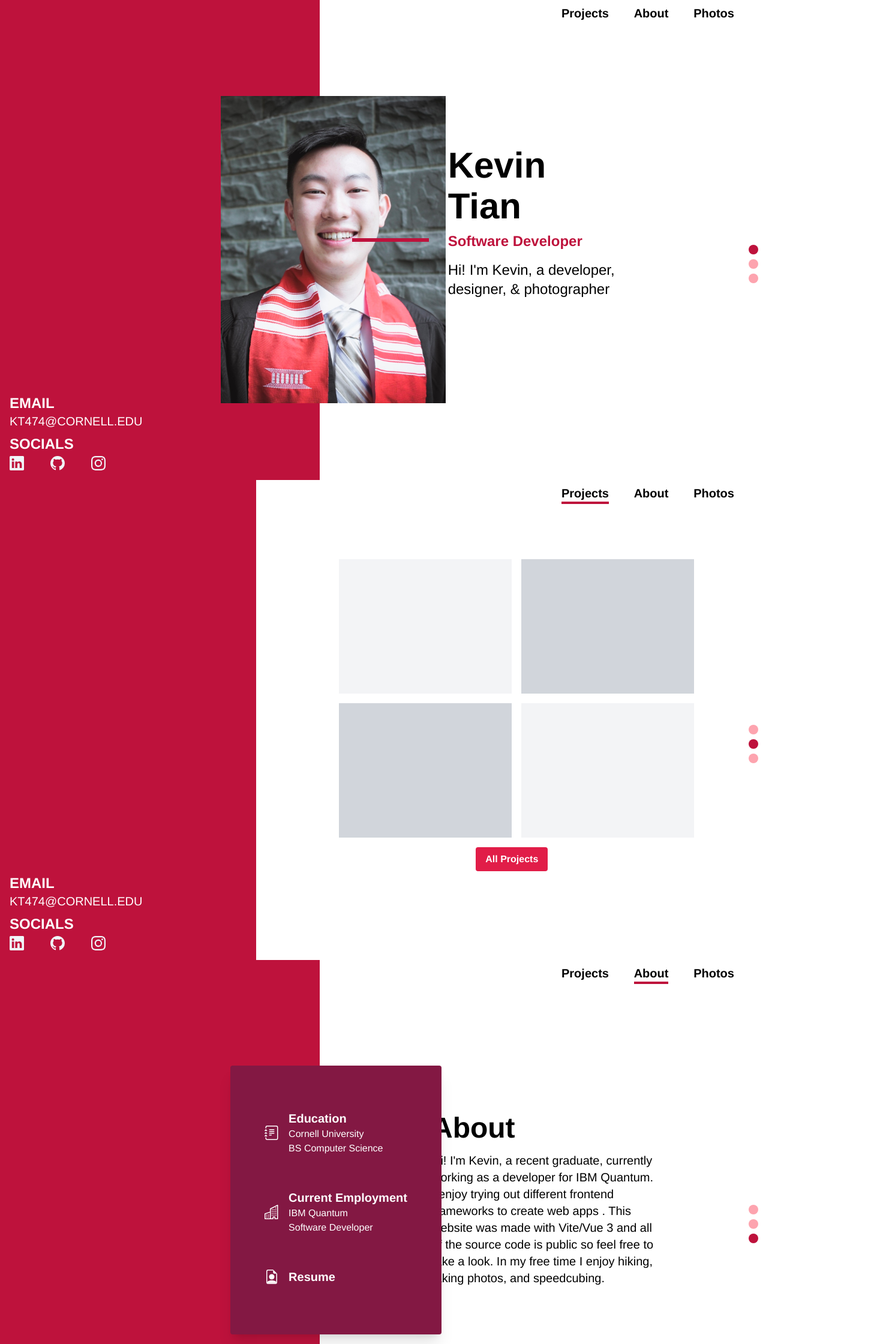
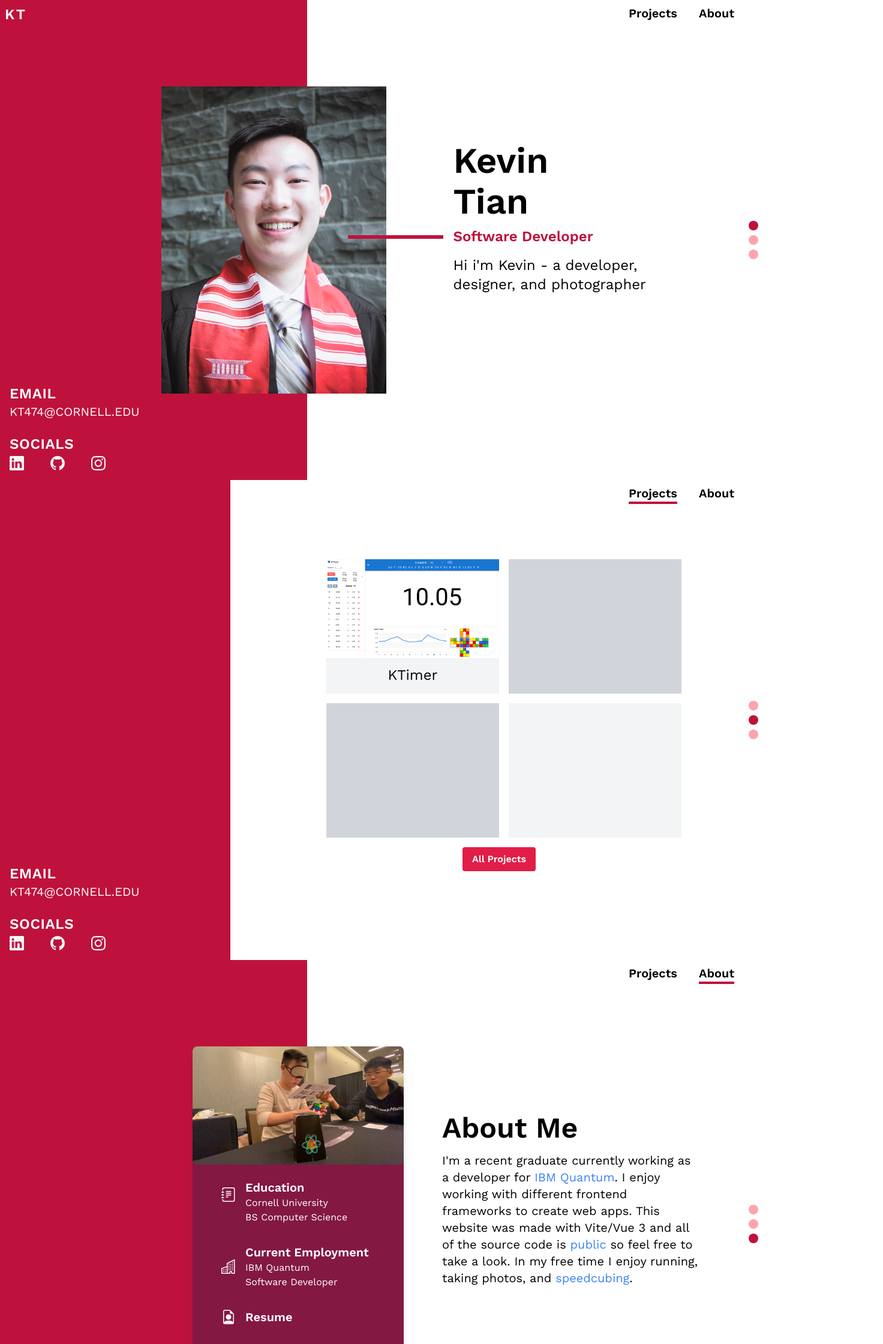
Before and after one commit to kt474/portfolio-v4, a Vue app: page / in a window 1280 px wide. Shown: the top 2240 px of the page at 60% size, 1472 px wide, since content can reach past the window. Built offline with nearby package versions, Linux system fonts and the light colour scheme.

Commit message:
major updates & refactoring

```diff
--- a/index.html
+++ b/index.html
@@ -3,6 +3,9 @@
   <head>
     <meta charset="UTF-8" />
     <link rel="icon" href="/favicon.ico" />
+    <link rel="preconnect" href="https://fonts.googleapis.com">
+    <link rel="preconnect" href="https://fonts.gstatic.com" crossorigin>
+    <link href="https://fonts.googleapis.com/css2?family=Work+Sans:wght@300;400;500;600&display=swap" rel="stylesheet">
     <meta name="viewport" content="width=device-width, initial-scale=1.0" />
     <title>Vite App</title>
   </head>
--- a/src/App.vue
+++ b/src/App.vue
@@ -12,7 +12,7 @@ import About from "./components/About.vue";
 
 <style>
 #app {
-  font-family: Helvetica, Arial, sans-serif;
+  font-family: "Work Sans", sans-serif;
   -webkit-font-smoothing: antialiased;
   -moz-osx-font-smoothing: grayscale;
 }
--- a/src/components/About.vue
+++ b/src/components/About.vue
@@ -2,20 +2,17 @@
 import Footer from "./Footer.vue";
 import Header from "./Header.vue";
 import SideNav from "./SideNav.vue";
-const headerLinks = ["Projects", "About", "Photos"];
+const headerLinks = ["Projects", "About"];
 const page = ["main", "projects", "current"];
 </script>
 
 <template>
-  <div class="w-full flex">
-    <div class="w-5/12 h-screen bg-rose-700 relative">
-      <Footer class="absolute bottom-0" />
-    </div>
-    <div class="w-7/12 h-screen relative flex justify-center items-center">
-      <div
-        class="about-section bg-pink-900 rounded shadow-xl absolute flex justify-center items-center"
-      >
-        <div class="text-white ml-4">
+  <div class="w-full h-screen relative about">
+    <Footer class="absolute bottom-0" />
+    <div class="flex justify-center items-center force-center">
+      <div class="about-section bg-pink-900 rounded-lg shadow-xl">
+        <img class="rounded-lg" src="../assets/cube.jpeg" />
+        <div class="text-white ml-12">
           <div class="mb-8 flex">
             <img
               src="../assets/book.svg"
@@ -24,13 +21,13 @@ const page = ["main", "projects", "current"];
               height="24"
               title="education"
             />
-            <div class="mx-4">
+            <div class="mx-4 mt-6">
               <p class="font-bold text-xl">Education</p>
               <p>Cornell University</p>
               <p>BS Computer Science</p>
             </div>
           </div>
-          <div class="my-14 flex">
+          <div class="my-8 flex">
             <img
               src="../assets/building.svg"
               alt=""
@@ -44,7 +41,7 @@ const page = ["main", "projects", "current"];
               <p>Software Developer</p>
             </div>
           </div>
-          <div class="my-2 flex">
+          <a href="../assets/Resume.pdf" target="_blank" class="my-2 flex">
             <img
               src="../assets/resume.svg"
               alt=""
@@ -53,33 +50,59 @@ const page = ["main", "projects", "current"];
               title="resume"
             />
             <p class="font-bold text-xl mx-4">Resume</p>
-          </div>
+          </a>
         </div>
       </div>
-      <div class="w-1/2">
-        <p class="text-5xl font-bold mb-4">About</p>
+      <div class="w-1/3 ml-16">
+        <p class="text-5xl font-bold mb-4">About Me</p>
         <p class="text-xl">
-          Hi! I'm Kevin, a recent graduate, currently working as a developer for
-          IBM Quantum. I enjoy trying out different frontend frameworks to
-          create web apps . This website was made with Vite/Vue 3 and all of the
-          source code is public so feel free to take a look. In my free time I
-          enjoy hiking, taking photos, and speedcubing.
+          I'm a recent graduate currently working as a developer for
+          <a
+            class="text-blue-500"
+            href="https://quantum-computing.ibm.com/"
+            target="_blank"
+            >IBM Quantum</a
+          >. I enjoy working with different frontend frameworks to create web
+          apps. This website was made with Vite/Vue 3 and all of the source code
+          is
+          <a
+            class="text-blue-500"
+            href="https://github.com/kt474/portfolio-v4"
+            target="_blank"
+            >public</a
+          >
+          so feel free to take a look. In my free time I enjoy running, taking
+          photos, and
+          <a
+            class="text-blue-500"
+            href="https://youtu.be/OfMvZr38v1o"
+            target="_blank"
+            >speedcubing</a
+          >.
         </p>
       </div>
-      <Header
-        :pages="headerLinks"
-        parent="About"
-        class="absolute right-14 top-2"
-      />
-      <SideNav :pages="page" class="absolute right-4 top-1/2" />
     </div>
+    <Header
+      :pages="headerLinks"
+      parent="About"
+      class="absolute right-14 top-2"
+    />
+    <SideNav :pages="page" class="absolute right-4 top-1/2" />
   </div>
 </template>
 
 <style scoped>
+.about {
+  background: linear-gradient(to right, #be123c 40%, #fff 0%);
+}
 .about-section {
   width: 22rem;
-  height: 28rem;
-  left: -20%;
+  height: 32rem;
+}
+.force-center {
+  position: relative;
+  left: 8%;
+  top: 50%;
+  transform: translateY(-50%);
 }
 </style>
--- a/src/components/Footer.vue
+++ b/src/components/Footer.vue
@@ -3,11 +3,11 @@
 <template>
   <div class="text-white uppercase m-2">
     <div class="m-2">
-      <p class="text-2xl font-bold">Email</p>
+      <p class="text-2xl font-bold tracking-wide">Email</p>
       <a href="mailto:kt474@cornell.edu" class="text-xl">kt474@cornell.edu</a>
     </div>
-    <div class="m-2">
-      <p class="text-2xl font-bold">Socials</p>
+    <div class="m-2 mt-6">
+      <p class="text-2xl font-bold tracking-wide">Socials</p>
       <div class="flex w-40 justify-between my-1">
         <a href="https://www.linkedin.com/in/kt474/" target="_blank"
           ><img
--- a/src/components/Header.vue
+++ b/src/components/Header.vue
@@ -6,7 +6,7 @@ defineProps({
 </script>
 
 <template>
-  <div class="flex justify-between w-72">
+  <div class="flex justify-between w-44">
     <p
       v-for="page in pages"
       class="text-xl font-bold"
--- /dev/null
+++ b/src/components/Logo.vue
@@ -0,0 +1,11 @@
+<template>
+  <p class="text-white text-2xl font-bold m-2 tracking-widest">KT</p>
+</template>
+
+<script>
+export default {
+  name: "Logo"
+};
+</script>
+
+<style scoped></style>
--- a/src/components/Main.vue
+++ b/src/components/Main.vue
@@ -2,25 +2,20 @@
 import Footer from "./Footer.vue";
 import Header from "./Header.vue";
 import SideNav from "./SideNav.vue";
-const headerLinks = ["Projects", "About", "Photos"];
+import Logo from "./Logo.vue";
+const headerLinks = ["Projects", "About"];
 const page = ["current", "projects", "about"];
 </script>
 
 <template>
-  <div class="w-full flex">
-    <div class="w-5/12 h-screen bg-rose-700 relative">
-      <Footer class="absolute bottom-0" />
-      <img
-        class="profile-img"
-        alt="profile"
-        src="../assets/profile_pic.jpeg"
-        width="375"
-      />
-    </div>
-    <div class="w-7/12 h-screen relative">
-      <div class="flex justify-center items-center h-screen -ml-48">
-        <div class="w-32 h-1.5 bg-rose-700 mr-1/3"></div>
-        <div class="ml-8 mb-12">
+  <div class="w-full h-screen main">
+    <Logo class="absolute top-0" />
+    <Footer class="absolute bottom-0" />
+    <div class="flex align-middle justify-center force-center">
+      <img class="profile-img" alt="profile" src="../assets/profile_pic.jpeg" />
+      <div class="flex align-middle justify-center ml-8 main-text">
+        <div class="w-44 h-1.5 bg-rose-700 red-bar"></div>
+        <div>
           <div class="text-6xl font-bold -mt-4 mb-2">
             <p class="my-2">Kevin</p>
             <p class="my-2">Tian</p>
@@ -28,25 +23,44 @@ const page = ["current", "projects", "about"];
           <p class="text-2xl font-bold text-rose-700 mt-3">
             Software Developer
           </p>
-          <p class="text-2xl w-72 mt-4">
-            Hi! I'm Kevin, a developer, designer, & photographer
+          <p class="text-2xl w-96 mt-4">
+            Hi i'm Kevin - a developer, designer, and photographer
           </p>
+          <p class="text-2xl w-72 mt-4"></p>
         </div>
       </div>
-      <Header
-        :pages="headerLinks"
-        parent="Main"
-        class="absolute right-14 top-2"
-      />
-      <SideNav :pages="page" class="absolute right-4 top-1/2" />
     </div>
+    <Header
+      :pages="headerLinks"
+      parent="Main"
+      class="absolute right-14 top-2"
+    />
+    <SideNav :pages="page" class="absolute right-4 side-nav" />
   </div>
 </template>
 
 <style scoped>
+.main {
+  background: linear-gradient(to right, #be123c 40%, #fff 0%);
+}
+.force-center {
+  position: relative;
+  top: 50%;
+  transform: translateY(-50%);
+}
+.main-text {
+  margin-top: 8%;
+  margin-left: -5%;
+}
+.red-bar {
+  margin-top: 26%;
+  margin-right: 3%;
+}
+.side-nav {
+  top: 45%;
+}
 .profile-img {
-  position: absolute;
-  left: 69%;
-  top: 20%;
+  width: 375px;
+  margin-left: 10vw;
 }
 </style>
--- a/src/components/Projects.vue
+++ b/src/components/Projects.vue
@@ -2,19 +2,24 @@
 import Footer from "./Footer.vue";
 import Header from "./Header.vue";
 import SideNav from "./SideNav.vue";
-const headerLinks = ["Projects", "About", "Photos"];
+const headerLinks = ["Projects", "About"];
 const page = ["main", "current", "about"];
 </script>
 
 <template>
-  <div class="w-full flex">
-    <div class="w-1/3 h-screen bg-rose-700 relative">
-      <Footer class="absolute bottom-0" />
-    </div>
-    <div class="w-8/12 h-screen relative flex justify-center items-center">
+  <div class="w-full h-screen projects relative">
+    <Footer class="absolute bottom-0" />
+    <div class="flex align-middle justify-center force-center">
       <div>
         <div class="flex">
-          <div class="w-72 h-56 bg-gray-100 mx-4"></div>
+          <div class="w-72 h-56 bg-gray-100 mx-4">
+            <a href="https://ktimer.app" target="_blank">
+              <img src="../assets/ktimer.png" alt="ktimer" />
+              <div class="flex justify-center mt-3">
+                <a class="text-2xl">KTimer</a>
+              </div>
+            </a>
+          </div>
           <div class="w-72 h-56 bg-gray-300"></div>
         </div>
         <div class="flex mt-4">
@@ -25,18 +30,31 @@ const page = ["main", "current", "about"];
           <button
             class="bg-rose-600 hover:bg-rose-700 text-white font-bold py-2 px-4 rounded"
           >
-            All Projects
+            <a href="https://github.com/kt474" target="_blank">All Projects</a>
           </button>
         </div>
       </div>
-      <Header
-        :pages="headerLinks"
-        parent="Projects"
-        class="absolute right-14 top-2"
-      />
-      <SideNav :pages="page" class="absolute right-4 top-1/2" />
     </div>
+    <Header
+      :pages="headerLinks"
+      parent="Projects"
+      class="absolute right-14 top-2"
+    />
+    <SideNav :pages="page" class="absolute right-4 side-nav" />
   </div>
 </template>
 
-<style scoped></style>
+<style scoped>
+.projects {
+  background: linear-gradient(to right, #be123c 30%, #fff 0%);
+}
+.side-nav {
+  top: 45%;
+}
+.force-center {
+  position: relative;
+  top: 50%;
+  left: 15%;
+  transform: translateY(-50%);
+}
+</style>
```
Also changed, not shown: src/assets/cube.jpeg (added), src/assets/ktimer.png (added).
